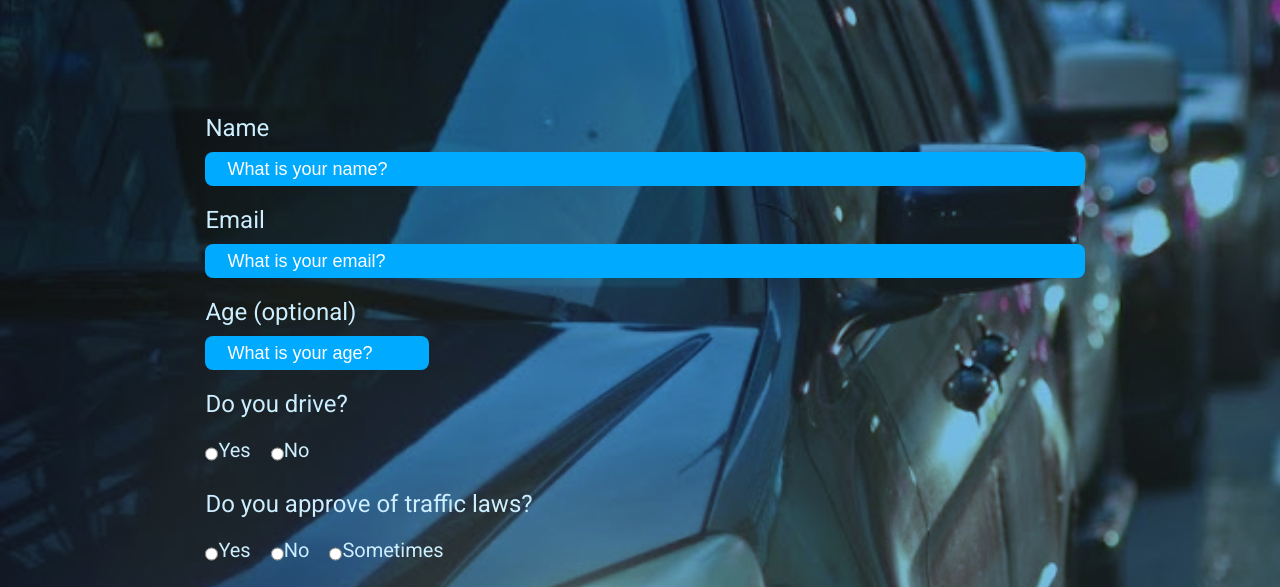
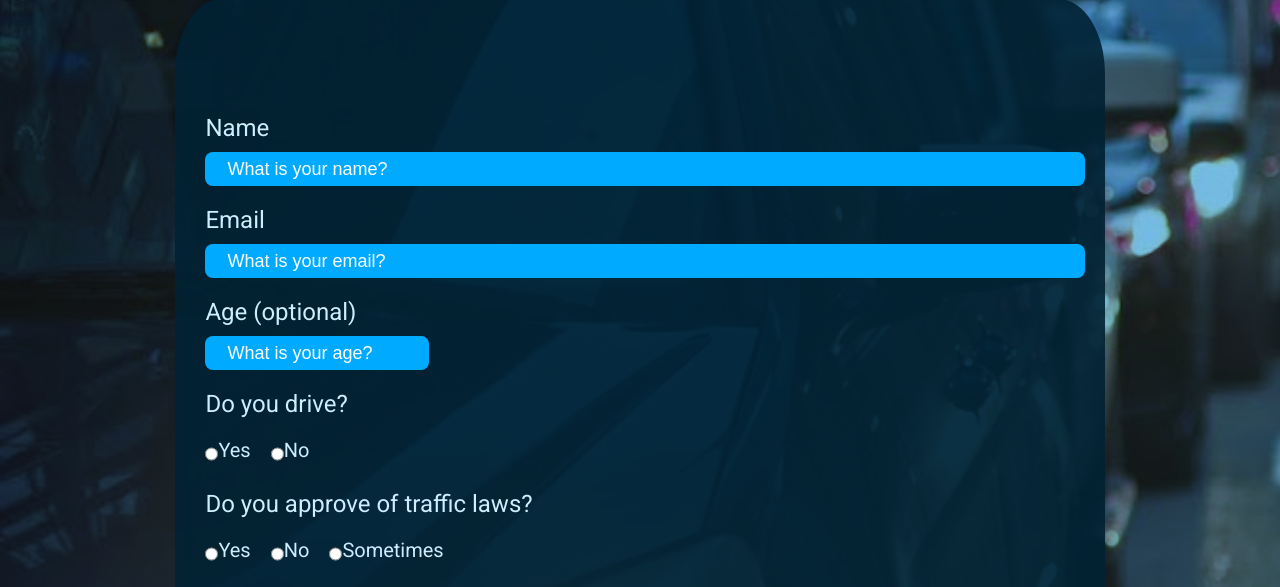
Before and after one commit to martucazpo/FCC-form-page, a plain HTML site: page index.html in a window 1280 px wide. Shown: the part 201-788 px from the top of the page. Drawn offline with Linux system fonts and the light colour scheme.

Commit message:
oops, not all the css migrated

```diff
--- a/main.css
+++ b/main.css
@@ -44,7 +44,14 @@
     font-size: 30px;
     padding-bottom: 20px;
     margin-top: 0px;
-   }
+  }
+
+   .form-wrapper {
+    background-color: hsla(200, 100%, 10%, .9);
+    max-width: 80vw;
+    border-radius: 5%;
+  }
+
 
   .input-wrapper {
     margin: 75px 0px 25px 0px;
```
